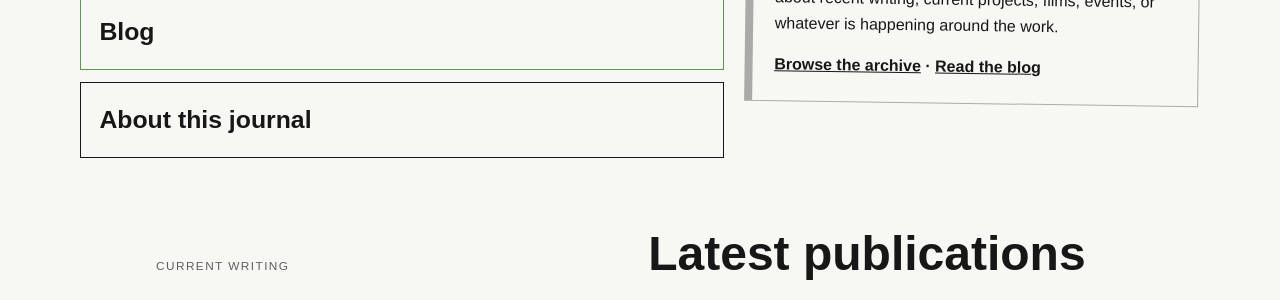
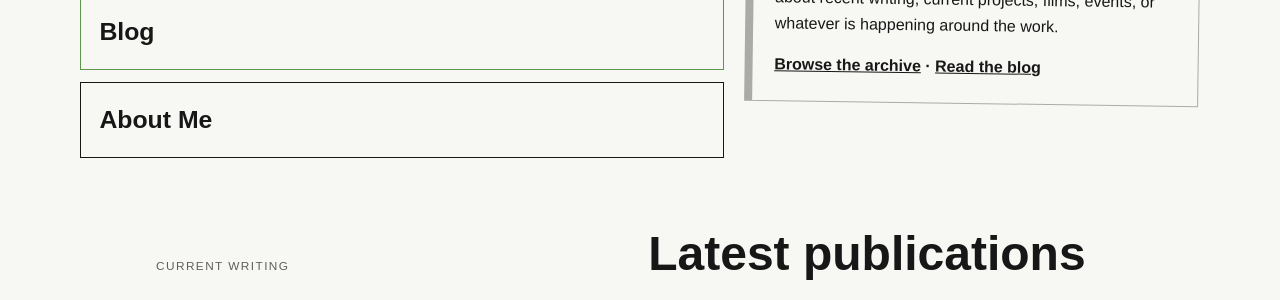
Before and after one commit to roxannewolfe/roxannewolfe.github.io, a Jekyll site: the page built from index.html, in a window 1280 px wide. Shown: the part 520-820 px from the top of the page. Built offline with Jekyll 4.4.1, drawn with Linux system fonts in a browser that asks for light colours.

Commit message:
Rename homepage About bar

```diff
--- a/index.html
+++ b/index.html
@@ -24,7 +24,7 @@ extra_css: /assets/css/home.css
       <span class="home-link-label">Blog</span>
     </a>
     <a class="home-link-bar home-link-bar--about" href="{{ '/about/' | relative_url }}">
-      <span class="home-link-label">About this journal</span>
+      <span class="home-link-label">About Me</span>
     </a>
   </nav>
 
```
